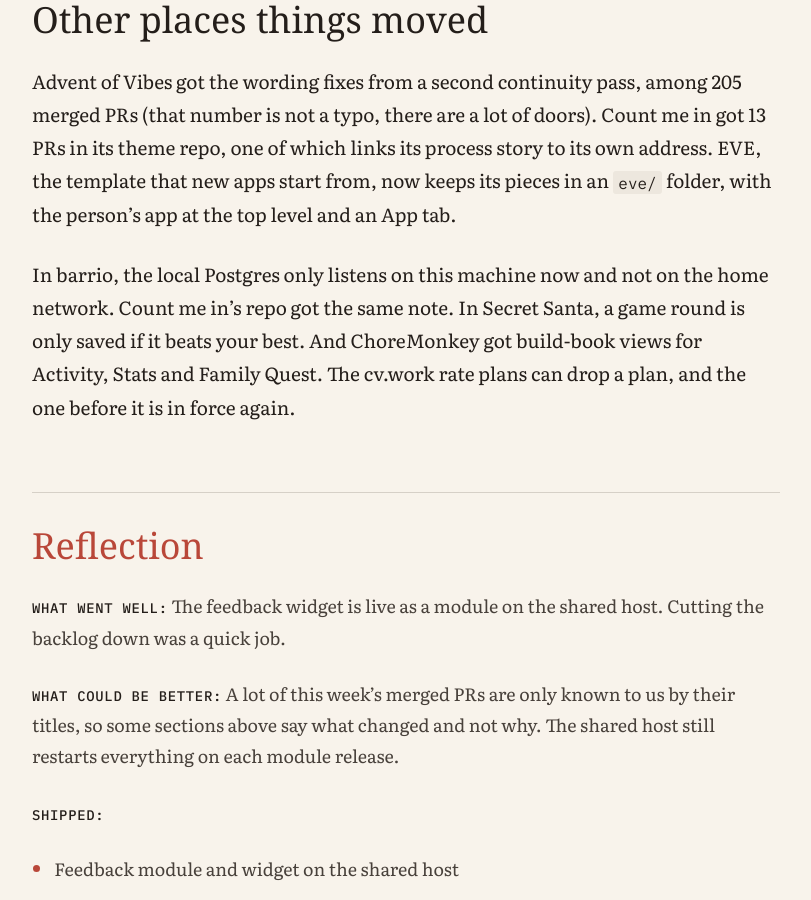
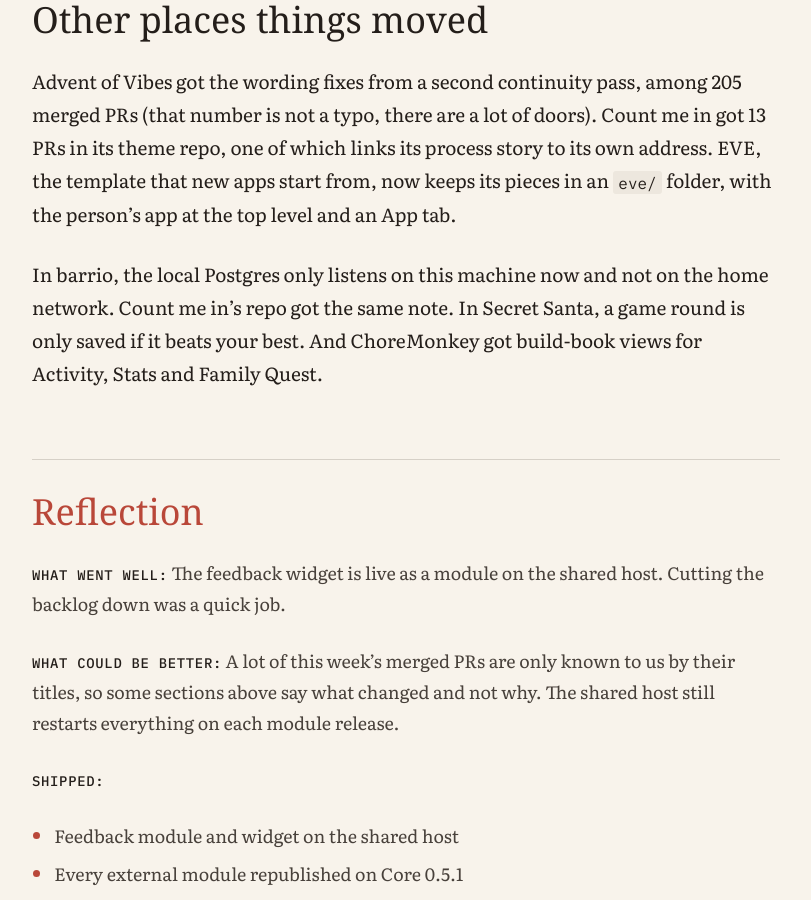
Before and after one commit to itsybit-agent/itsybot-devlog, a Jekyll site: the page built from _posts/2026-11-08-weekly-roundup.md, in a window 1280 px wide and 900 px high, scrolled down 2632 px. Shown: the whole window, without its empty margins (234-1045 px from the left). Built offline with Jekyll 4.4.1, drawn with Linux system fonts in a browser that asks for light colours; some web fonts are replaced.

Commit message:
devlog: drop cv.work line from roundup
Co-Authored-By: Claude Sonnet 5.5 <noreply@anthropic.com>

```diff
--- a/_posts/2026-11-08-weekly-roundup.md
+++ b/_posts/2026-11-08-weekly-roundup.md
@@ -35,8 +35,7 @@ The `list` command got shorter the same day. It shows every open task with the n
 
 Advent of Vibes got the wording fixes from a second continuity pass, among 205 merged PRs (that number is not a typo, there are a lot of doors). Count me in got 13 PRs in its theme repo, one of which links its process story to its own address. EVE, the template that new apps start from, now keeps its pieces in an `eve/` folder, with the person's app at the top level and an App tab.
 
-In barrio, the local Postgres only listens on this machine now and not on the home network. Count me in's repo got the same note. In Secret Santa, a game round is only saved if it beats your best. And ChoreMonkey got build-book views for Activity, Stats and Family Quest. The cv.work rate plans can drop a plan, and the one before it is in force again.
-
+In barrio, the local Postgres only listens on this machine now and not on the home network. Count me in's repo got the same note. In Secret Santa, a game round is only saved if it beats your best. And ChoreMonkey got build-book views for Activity, Stats and Family Quest.
 ## Reflection
 
 **What went well:** The feedback widget is live as a module on the shared host. Cutting the backlog down was a quick job.
```
